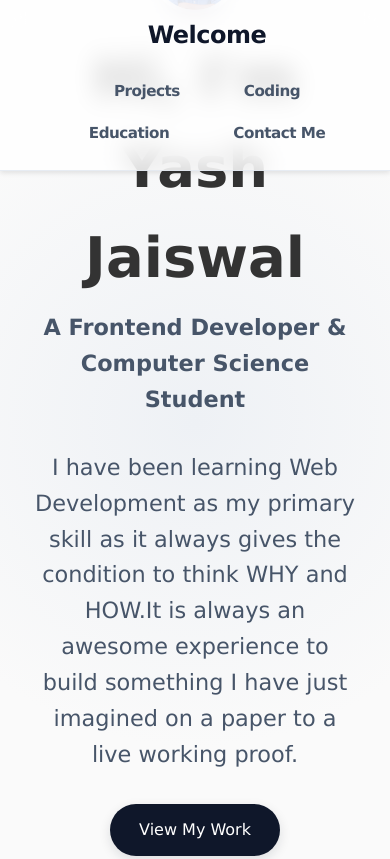
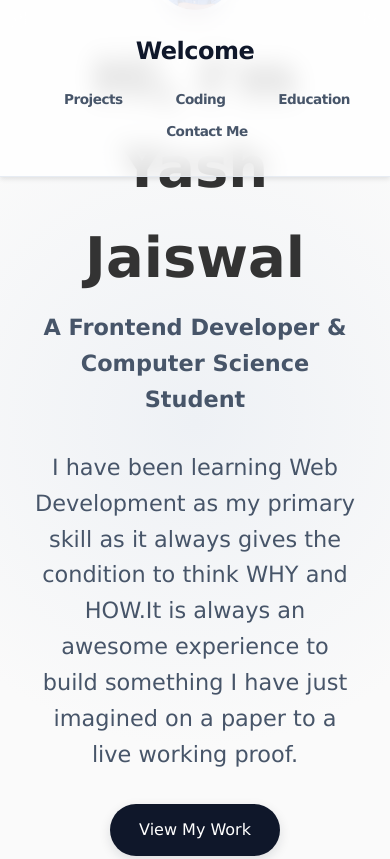
Before and after one commit to yash-jaiswaldev/Portfolio, a plain HTML site: page index.html in a window 390 px wide. Shown: the top 859 px of the page. Drawn offline with Linux system fonts and the light colour scheme.

Commit message:
Fixed Responsiveness Issues for Phone

```diff
--- a/style.css
+++ b/style.css
@@ -195,15 +195,19 @@ footer {
 @media (max-width: 768px) {
     nav {
         flex-direction: column;
+        gap: 1rem;
+        padding: 1rem !important;
     }
 
     nav ul {
-        margin-top: 1rem;
+        gap: 0.4rem;
+        width: 100%;
         flex-wrap: wrap;
         justify-content: center;
     }
 
-    nav ul li {
-        margin: 0.5rem 1rem;
+    nav ul li a{
+        font-size: 0.85rem;
+        padding: 0.4rem 0.7rem;
     }
 }
```
